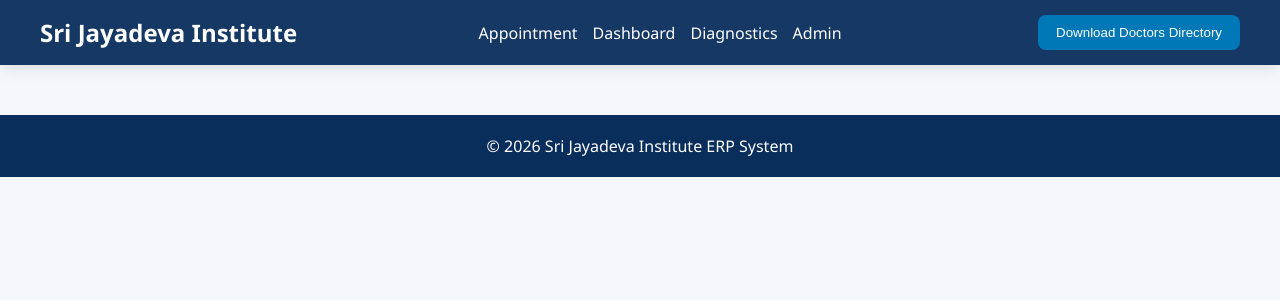
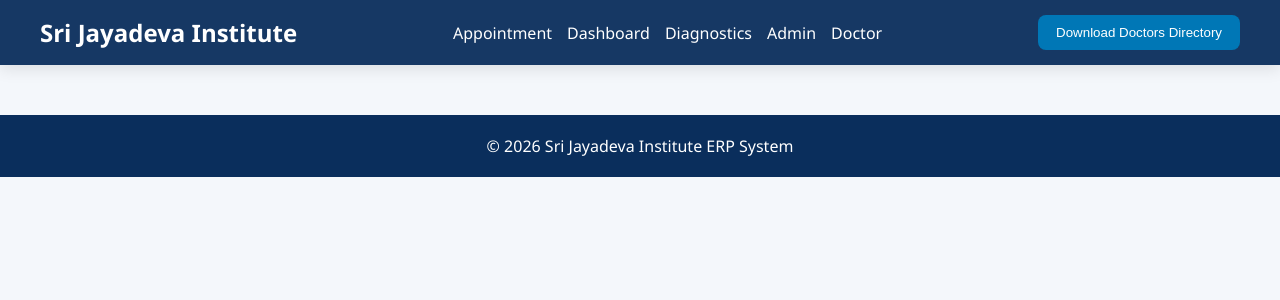
Before and after one commit to Ishikaraj-30/Hospital-website, a React (Create React App) app: page / in a window 1280 px wide. Shown: the top 300 px of the page. Built offline with nearby package versions, Linux system fonts and the light colour scheme.

Commit message:
debugging

```diff
--- a/src/components/Navbar.jsx
+++ b/src/components/Navbar.jsx
@@ -11,7 +11,7 @@ function Navbar() {
         <Link to="/dashboard">Dashboard</Link>
         <Link to="/diagnostics">Diagnostics</Link>
         <Link to="/admin">Admin</Link>
-        <Link to="/doctor-login"></Link>
+        <Link to="/doctor-login">Doctor</Link>
       </div>
 
       <a href="https://hospital-backend-kdn2.onrender.com/api/patients/doctors/download"
```
